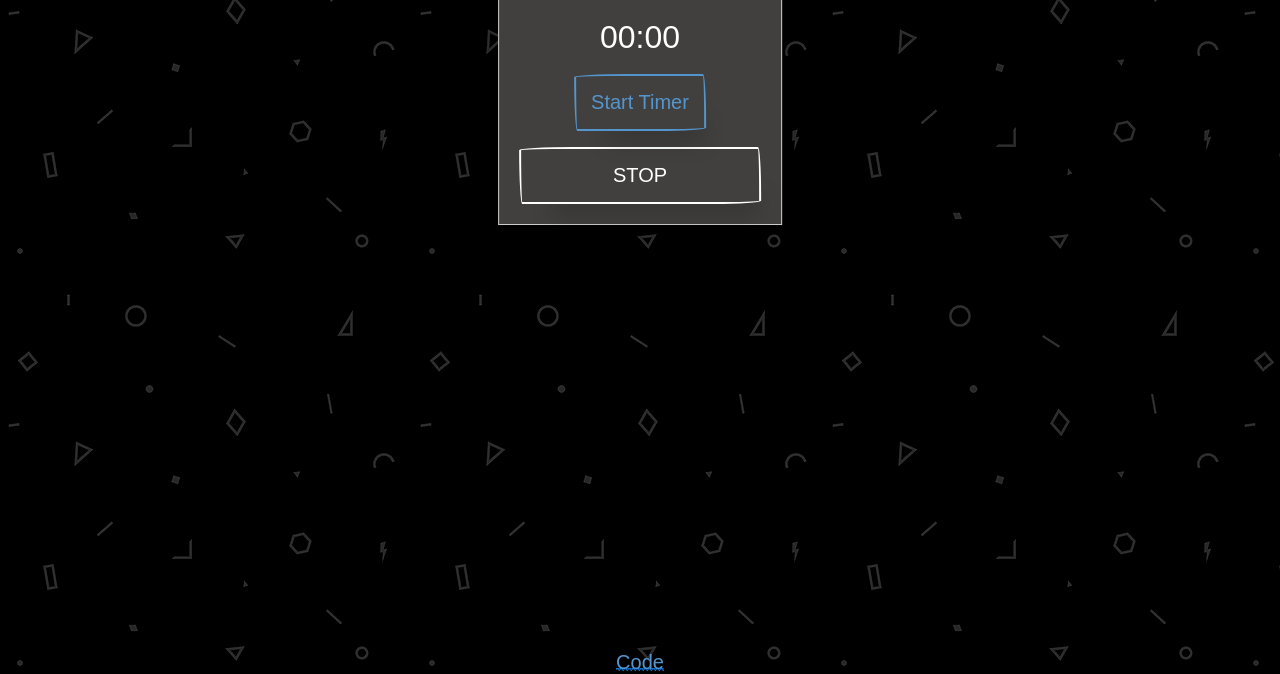
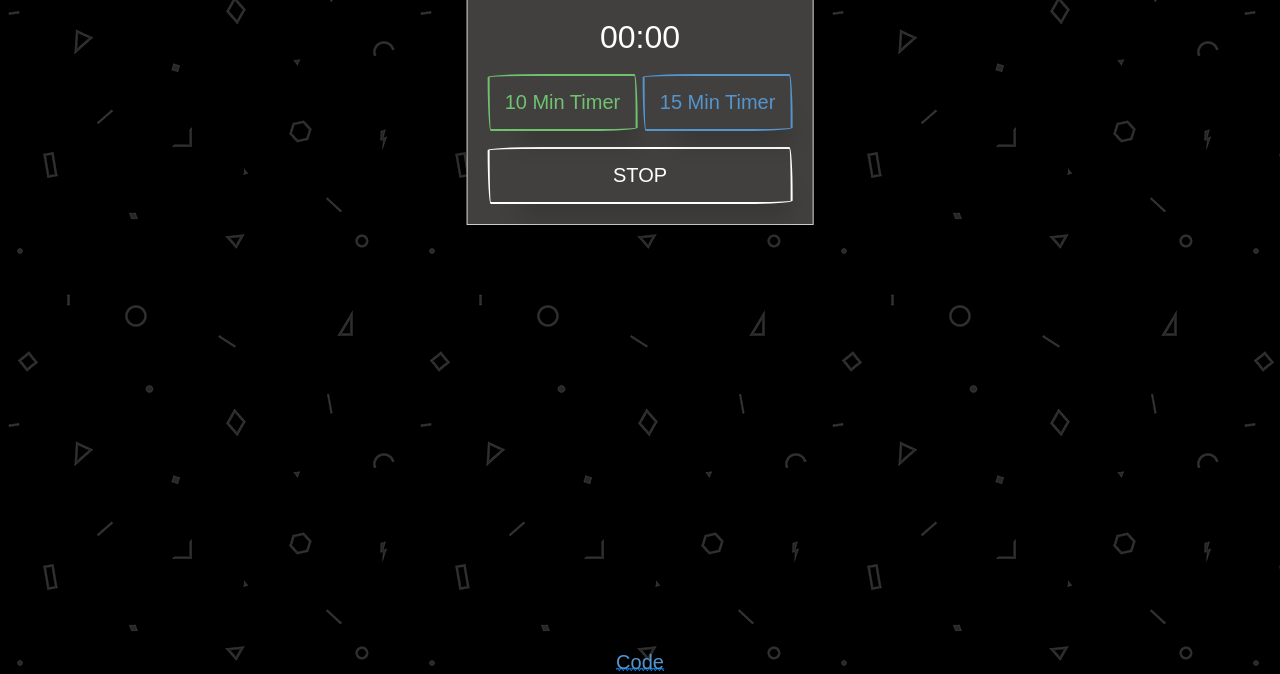
Before and after one commit to BinaryDigitCodes/gametimer, a plain HTML site: page index.html in a window 1280 px wide. Shown: the part 126-800 px from the top of the page. Drawn offline with nearby package versions, Linux system fonts and the light colour scheme; a web font is replaced by a local one.

Commit message:
changed time

```diff
--- a/index.html
+++ b/index.html
@@ -18,9 +18,9 @@
             </div>
 
             <div id="controls">
-                <!-- <button class="btn-danger-outline" name="changegame" onclick="countdown(1500);"></button>
-                <button class="btn-success-outline" name="shortBreak" onclick="countdown(300);">Short Break</button> -->
-                <button class="btn-secondary-outline" name="longBreak" onclick="countdown(600);">Start Timer</button>
+                <!-- <button class="btn-danger-outline" name="changegame" onclick="countdown(1500);"></button> -->
+                <button class="btn-success-outline" name="shortBreak" onclick="countdown(600);">10 Min Timer</button>
+                <button class="btn-secondary-outline" name="longBreak" onclick="countdown(900);">15 Min Timer</button>
                 <button class="btn-block btn-primary-outline" name="stop" onclick="stopTimer();">STOP</button>
             </div>
 
```
